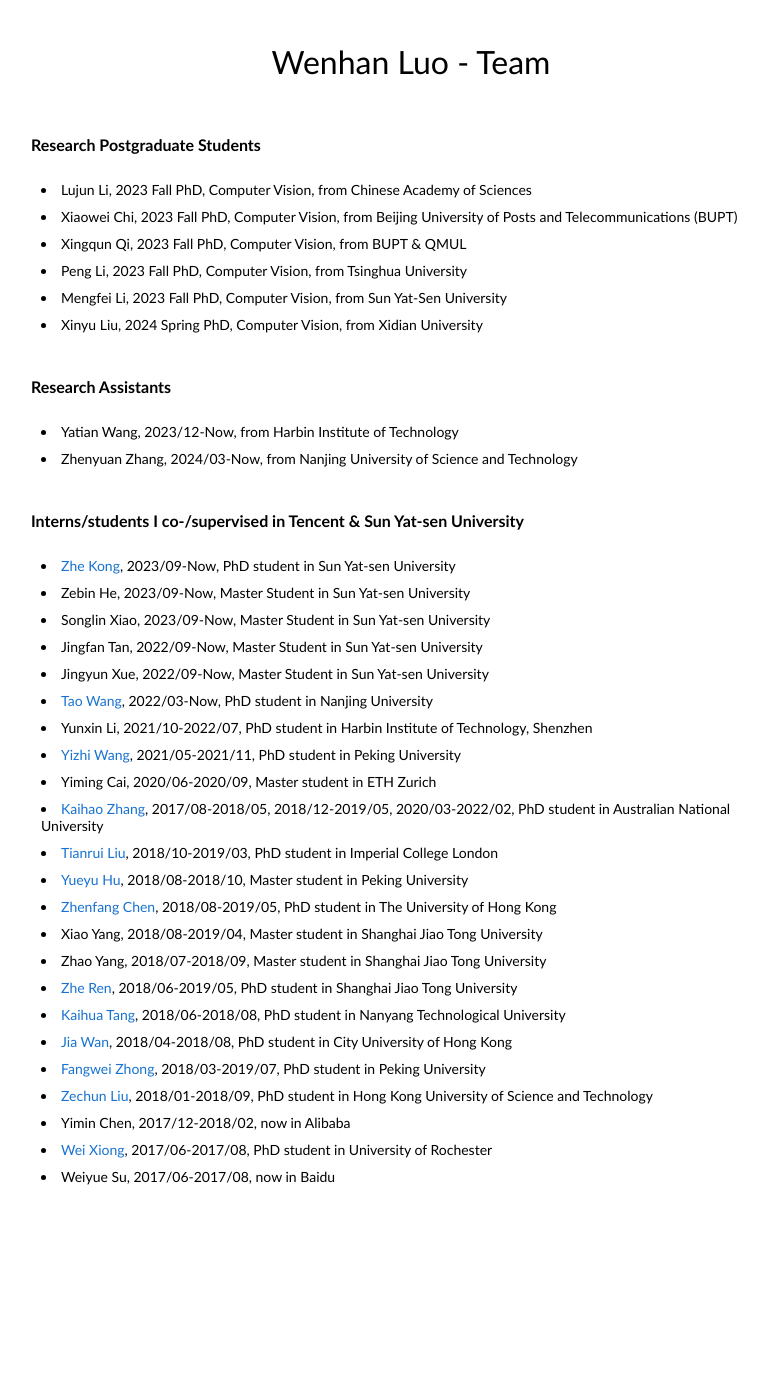
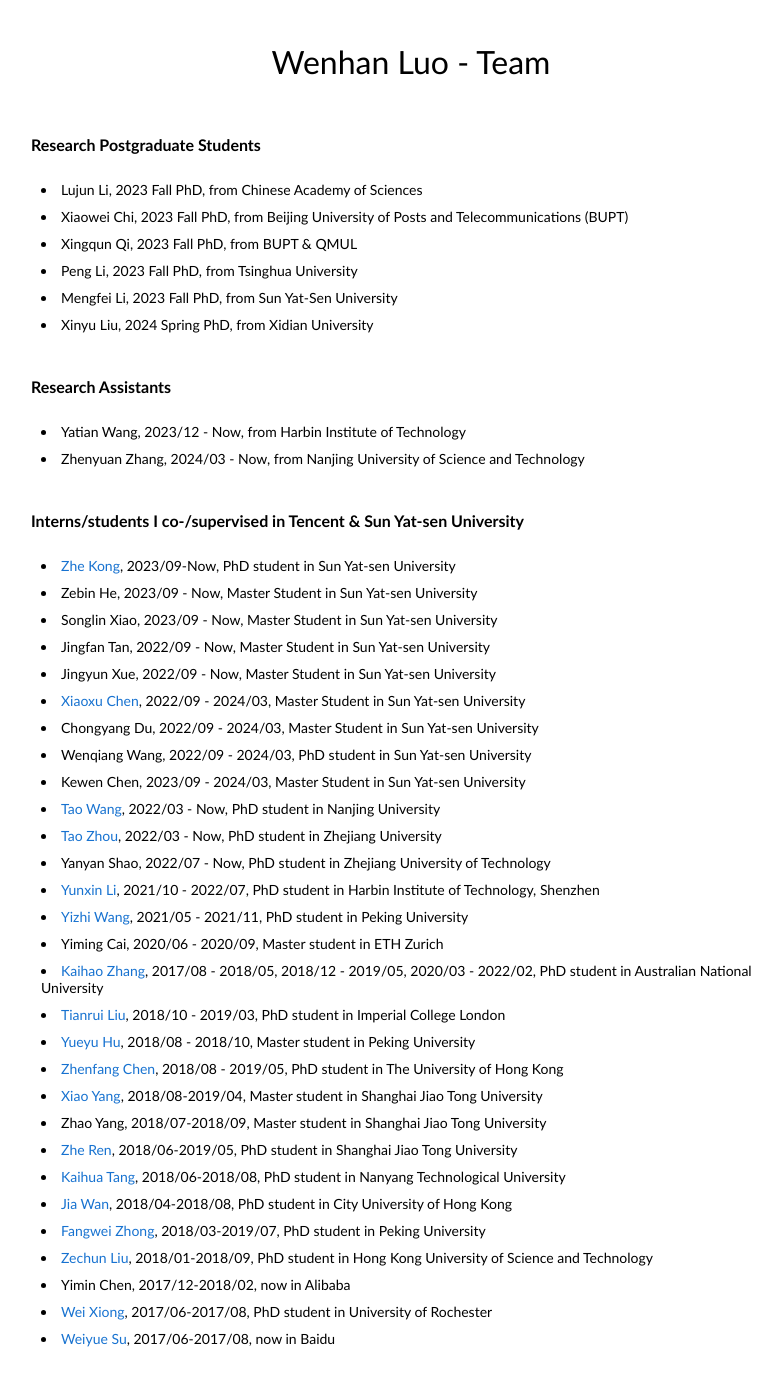
Before and after one commit to whluo/whluo.github.io, a Jekyll site: the page assets/team.html, which Jekyll copies as it is, in a window 1280 px wide. Shown: the whole page, without its empty margins (229-1011 px from the left). Built offline with Jekyll 4.4.1, drawn with Linux system fonts in a browser that asks for light colours; before the commit the page ends 1223 px from its top, so only the background shows below that.

Commit message:
update teams

```diff
--- a/assets/team.html
+++ b/assets/team.html
@@ -48,27 +48,27 @@
                     <br><br>
 
                     <li>
-                      Lujun Li, 2023 Fall PhD, Computer Vision, from Chinese Academy of Sciences
+                      Lujun Li, 2023 Fall PhD, from Chinese Academy of Sciences
                     </li>
 
                     <li>
-                      Xiaowei Chi, 2023 Fall PhD, Computer Vision, from Beijing University of Posts and Telecommunications (BUPT)
+                      Xiaowei Chi, 2023 Fall PhD, from Beijing University of Posts and Telecommunications (BUPT)
                     </li>
 
                     <li>
-                      Xingqun Qi, 2023 Fall PhD, Computer Vision, from BUPT & QMUL
+                      Xingqun Qi, 2023 Fall PhD, from BUPT & QMUL
                     </li>
 
                     <li>
-                      Peng Li, 2023 Fall PhD, Computer Vision, from Tsinghua University
+                      Peng Li, 2023 Fall PhD, from Tsinghua University
                     </li>
 
                     <li>
-                      Mengfei Li, 2023 Fall PhD, Computer Vision, from Sun Yat-Sen University
+                      Mengfei Li, 2023 Fall PhD, from Sun Yat-Sen University
                     </li>
 
                     <li>
-                      Xinyu Liu, 2024 Spring PhD, Computer Vision, from Xidian University
+                      Xinyu Liu, 2024 Spring PhD, from Xidian University
                     </li>
 
                     <br><br>
@@ -76,11 +76,11 @@
                     <br><br>
 
                     <li>
-                      Yatian Wang, 2023/12-Now, from Harbin Institute of Technology
+                      Yatian Wang, 2023/12 - Now, from Harbin Institute of Technology
                     </li>
 
                     <li>
-                      Zhenyuan Zhang, 2024/03-Now, from Nanjing University of Science and Technology
+                      Zhenyuan Zhang, 2024/03 - Now, from Nanjing University of Science and Technology
                     </li>
 
                     <br><br>
@@ -92,55 +92,80 @@
                     </li>
 
                     <li>
-                      Zebin He, 2023/09-Now, Master Student in Sun Yat-sen University
+                      Zebin He, 2023/09 - Now, Master Student in Sun Yat-sen University
                     </li>
 
                     <li>
-                      Songlin Xiao, 2023/09-Now, Master Student in Sun Yat-sen University
+                      Songlin Xiao, 2023/09 - Now, Master Student in Sun Yat-sen University
                     </li>
 
                     <li>
-                      Jingfan Tan, 2022/09-Now, Master Student in Sun Yat-sen University
+                      Jingfan Tan, 2022/09 - Now, Master Student in Sun Yat-sen University
                     </li>
 
                     <li>
-                      Jingyun Xue, 2022/09-Now, Master Student in Sun Yat-sen University
+                      Jingyun Xue, 2022/09 - Now, Master Student in Sun Yat-sen University
                     </li>
 
                     <li>
-                    <a href="https://taowangzj.github.io/">Tao Wang</a>, 2022/03-Now, PhD student in Nanjing University
+                      <a href="https://github.com/chenxx89">Xiaoxu Chen</a>, 2022/09 - 2024/03, Master Student in Sun Yat-sen University
                     </li>
 
                     <li>
-                    Yunxin Li, 2021/10-2022/07, PhD student in Harbin Institute of Technology, Shenzhen
+                      Chongyang Du, 2022/09 - 2024/03, Master Student in Sun Yat-sen University
                     </li>
 
                     <li>
-                    <a href="https://yizhiwang96.github.io/">Yizhi Wang</a>, 2021/05-2021/11, PhD student in Peking University
+                      Wenqiang Wang, 2022/09 - 2024/03, PhD student in Sun Yat-sen University
                     </li>
 
                     <li>
-                    Yiming Cai, 2020/06-2020/09, Master student in ETH Zurich
+                      Kewen Chen, 2023/09 - 2024/03, Master Student in Sun Yat-sen University
                     </li>
 
                     <li>
-                    <a href="https://zhangkaihao.github.io/">Kaihao Zhang</a>, 2017/08-2018/05, 2018/12-2019/05, 2020/03-2022/02, PhD student in Australian National University
+                    <a href="https://taowangzj.github.io/">Tao Wang</a>, 2022/03 - Now, PhD student in Nanjing University
                     </li>
 
                     <li>
-                    <a href="https://www.imperial.ac.uk/people/t.liu15">Tianrui Liu</a>, 2018/10-2019/03, PhD student in Imperial College London
+                      <a href="https://infzhou.github.io/">Tao Zhou</a>, 2022/03 - Now, PhD student in Zhejiang University
                     </li>
 
                     <li>
-                    <a href="https://huzi96.github.io/">Yueyu Hu</a>, 2018/08-2018/10, Master student in Peking University
+                      Yanyan Shao, 2022/07 - Now, PhD student in Zhejiang University of Technology
+                    </li>
+
+
+                    <li>
+                    <a href="https://yunxinli.github.io/">Yunxin Li</a>, 2021/10 - 2022/07, PhD student in Harbin Institute of Technology, Shenzhen
                     </li>
 
                     <li>
-                    <a href="https://zfchenunique.github.io/">Zhenfang Chen</a>, 2018/08-2019/05, PhD student in The University of Hong Kong
+                    <a href="https://yizhiwang96.github.io/">Yizhi Wang</a>, 2021/05 - 2021/11, PhD student in Peking University
                     </li>
 
                     <li>
-                    Xiao Yang, 2018/08-2019/04, Master student in Shanghai Jiao Tong University
+                    Yiming Cai, 2020/06 - 2020/09, Master student in ETH Zurich
+                    </li>
+
+                    <li>
+                    <a href="https://zhangkaihao.github.io/">Kaihao Zhang</a>, 2017/08 - 2018/05, 2018/12 - 2019/05, 2020/03 - 2022/02, PhD student in Australian National University
+                    </li>
+
+                    <li>
+                    <a href="https://lorna-liu.github.io/">Tianrui Liu</a>, 2018/10 - 2019/03, PhD student in Imperial College London
+                    </li>
+
+                    <li>
+                    <a href="https://huzi96.github.io/">Yueyu Hu</a>, 2018/08 - 2018/10, Master student in Peking University
+                    </li>
+
+                    <li>
+                    <a href="https://zfchenunique.github.io/">Zhenfang Chen</a>, 2018/08 - 2019/05, PhD student in The University of Hong Kong
+                    </li>
+
+                    <li>
+                      <a href="https://ml.cs.tsinghua.edu.cn/~xiaoyang/">Xiao Yang</a>, 2018/08-2019/04, Master student in Shanghai Jiao Tong University
                     </li>
 
                     <li>
@@ -176,7 +201,7 @@
                     </li>
 
                     <li>
-                    Weiyue Su, 2017/06-2017/08, now in Baidu
+                      <a href="https://scholar.google.com/citations?user=Bbr9ahoAAAAJ&hl=en">Weiyue Su</a>, 2017/06-2017/08, now in Baidu
                     </li>
 
                 </td>
```
Also changed, not shown: 5 other files.
